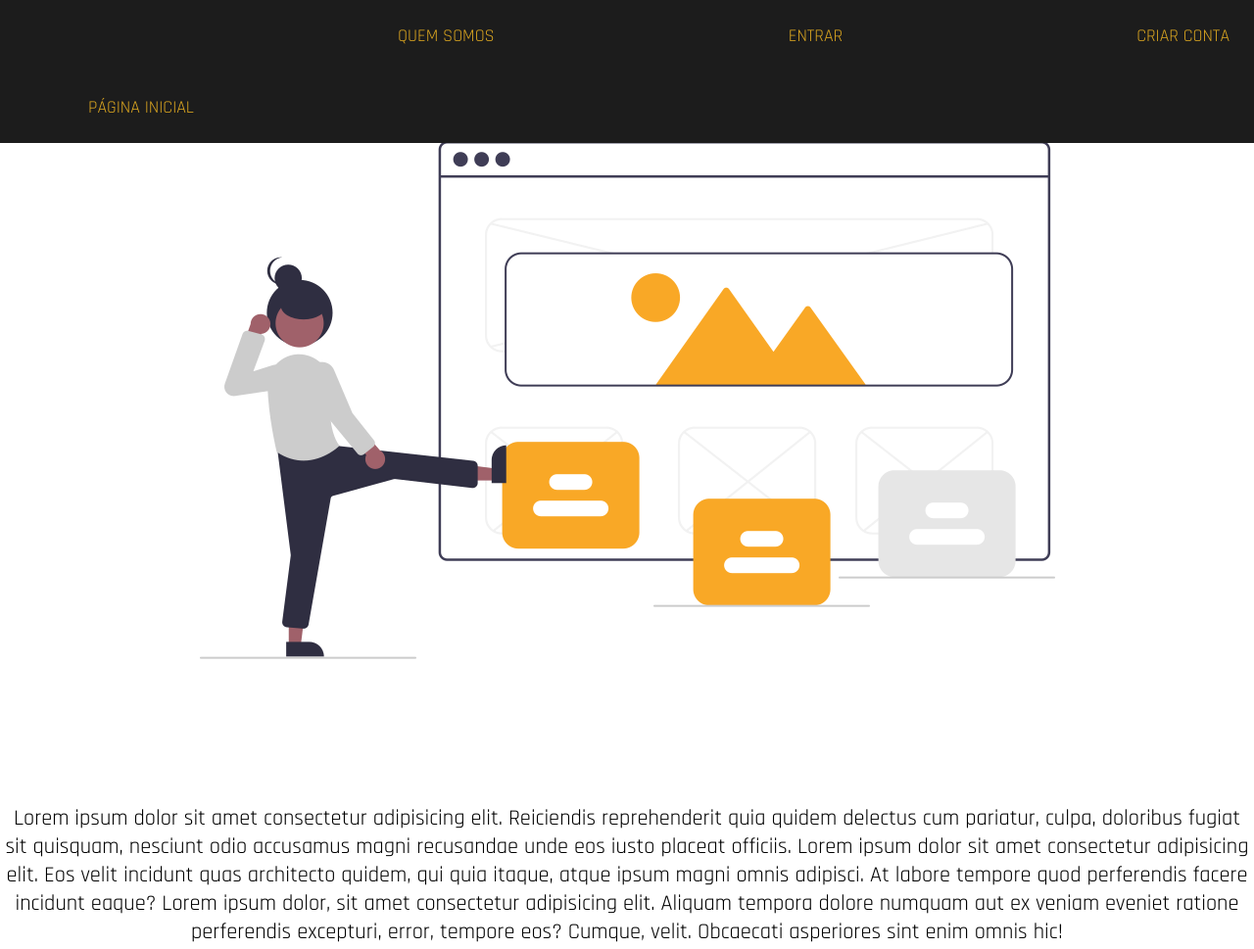
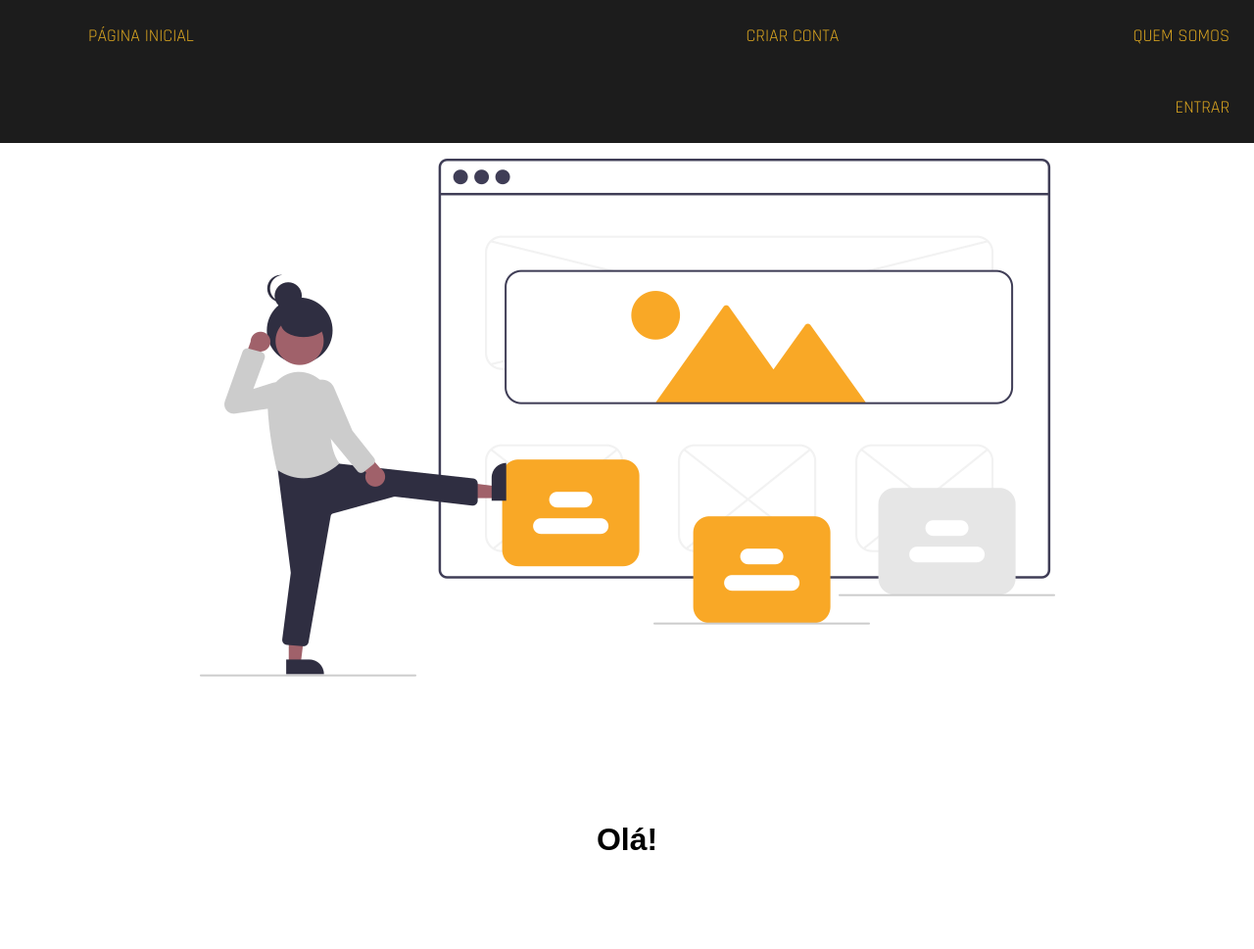
Before and after one commit to karenlorhana/projeto-01, a plain HTML site: page index.html in a window 1280 px wide. Shown: the top 969 px of the page at 98% size. Drawn offline with Linux system fonts and the light colour scheme.

Commit message:
Update
Quase pronto, faltando apenas alguns ajustes e detalhes

```diff
--- a/index.html
+++ b/index.html
@@ -6,29 +6,26 @@
     <meta name="viewport" content="width=device-width">
     <title>Landing Page </title>
     <link href="style.css" rel="stylesheet">
-
-
+    <!-- fonte -->
     <link rel="preconnect" href="https://fonts.gstatic.com">
     <link href="https://fonts.googleapis.com/css2?family=Rajdhani&display=swap" rel="stylesheet">
 </head>
 
 <body>
-
   <nav>
-      <ul>
-        <a class ="navigation" href="#">CRIAR CONTA</a>
-        <a class ="navigation" href="#">ENTRAR</a>
-        <a class ="navigation" href="#">QUEM SOMOS</a>
-        <a class="initial-page" href="index.html">PÁGINA INICIAL</a>
-      </ul>
+      <div>
+        <a class="initial-page" href="index.html" target="_blank">PÁGINA INICIAL</a>
+        <a class="navigation" href="#about.html">QUEM SOMOS</a>
+        <a class="navigation" href="singup.html">CRIAR CONTA</a>
+        <a class="navigation" href="login.html">ENTRAR</a>
+      </div>
   </nav>
-
-
+  <br>
   <img class="landing-page" src="images/landing-page.png" alt="">
 
-
-
 <main>
+<h1>Olá!</h1><br>
+<br>
 <p>Lorem ipsum dolor sit amet consectetur adipisicing elit. Reiciendis reprehenderit quia quidem delectus cum
   pariatur, culpa, doloribus fugiat sit quisquam, nesciunt odio accusamus magni recusandae unde eos iusto placeat
   officiis. Lorem ipsum dolor sit amet consectetur adipisicing elit. Eos velit incidunt quas architecto quidem,
@@ -45,7 +42,5 @@
    maiores eum officiis porro laboriosam hic eos doloribus at nulla cumque possimus eligendi cum reiciendis
    ratione mollitia!</p>
 </main>
-
 </body>
-
 </html>
```
Lines whose indentation alone changed are shown as unchanged.
